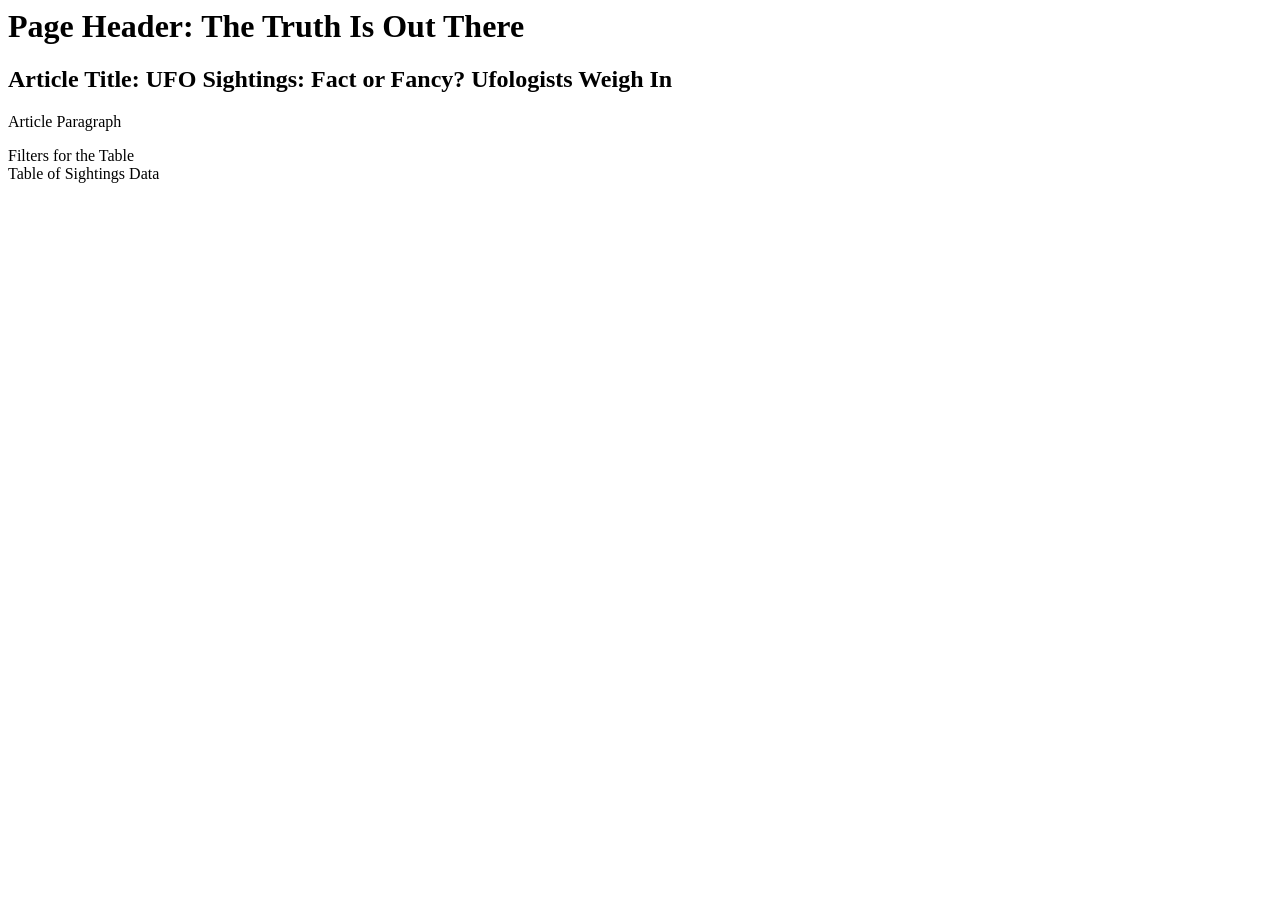
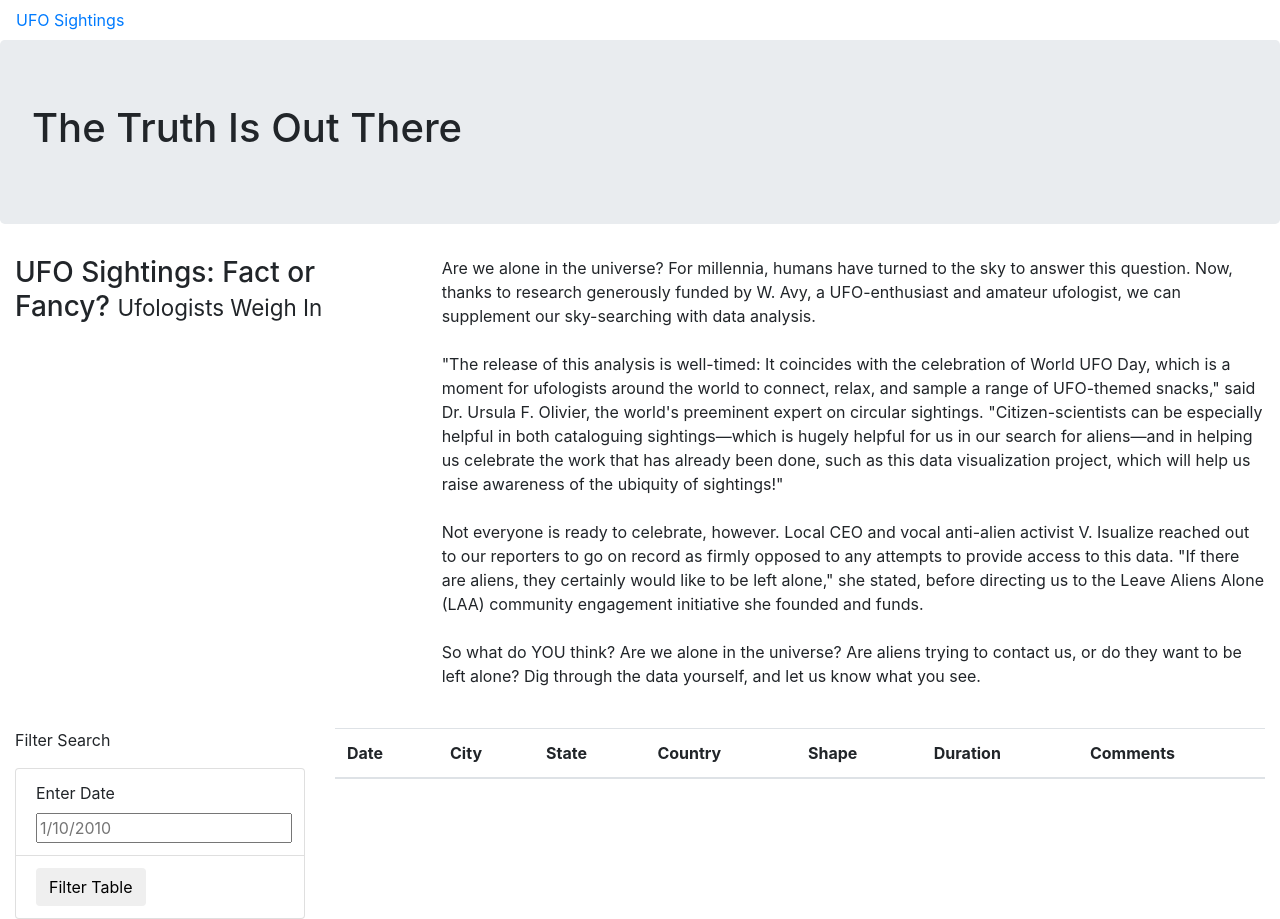
Before and after one commit to Nightlymist/UFOs, a plain HTML site: page index.html in a window 1280 px wide. Before the commit the page ends 800 px from the top, so only its background shows below. Drawn offline with nearby package versions, Linux system fonts and the light colour scheme.

Commit message:
Adding html format

```diff
--- a/index.html
+++ b/index.html
@@ -1,9 +1,77 @@
-<div class="jumotron">
-    <h1>Page Header: The Truth Is Out There</h1>
-</div>
-<div class="article">
-    <h2>Article Title: UFO Sightings: Fact or Fancy? Ufologists Weigh In</h2>
-    <p>Article Paragraph</p>
-</div>
-<div class="col-md-3"> Filters for the Table</div>
-<div class="col-md-9"> Table of Sightings Data</div>
+<!DOCTYPE html>
+<html lang="en">
+<head>
+    <meta charset="UTF-8">
+    <meta http-equiv="X-UA-Compatible" content="IE=edge">
+    <meta name="viewport" content="width=device-width, initial-scale=1.0">
+    <title>UFO Finder</title>
+    <link
+        rel="stylesheet"
+        href="https://maxcdn.bootstrapcdn.com/bootstrap/4.0.0/css/bootstrap.min.css"
+        integrity="sha384-Gn5384xqQ1aoWXA+058RXPxPg6fy4IWvTNh0E263XmFcJlSAwiGgFAW/dAiS6JXm"
+        crossorigin="anonymous"
+    />
+</head>
+<body>
+    <div class="wrapper">
+        <nav class="navbar navbar-expand-lg">
+            <a class=""navbar-brand href="index.html">UFO Sightings</a>
+        </nav>
+    </div>
+    <div class="jumbotron">
+        <h1>The Truth Is Out There</h1>
+    </div>
+    <div class="container-fluid">
+        <div class="row">
+                <div class="col-md-4">
+                    <h3>UFO Sightings: Fact or Fancy? <small>Ufologists Weigh In</small></h3>
+                </div>
+                <div class="col-md-8">
+                    <p>
+                        Are we alone in the universe? For millennia, humans have turned to the sky to answer this question. Now, thanks to research generously funded by W. Avy, a UFO-enthusiast and amateur ufologist, we can supplement our sky-searching with data analysis.<br><br>
+
+"The release of this analysis is well-timed: It coincides with the celebration of World UFO Day, which is a moment for ufologists around the world to connect, relax, and sample a range of UFO-themed snacks," said Dr. Ursula F. Olivier, the world's preeminent expert on circular sightings. "Citizen-scientists can be especially helpful in both cataloguing sightings—which is hugely helpful for us in our search for aliens—and in helping us celebrate the work that has already been done, such as this data visualization project, which will help us raise awareness of the ubiquity of sightings!"<br><br>
+
+Not everyone is ready to celebrate, however. Local CEO and vocal anti-alien activist V. Isualize reached out to our reporters to go on record as firmly opposed to any attempts to provide access to this data. "If there are aliens, they certainly would like to be left alone," she stated, before directing us to the Leave Aliens Alone (LAA) community engagement initiative she founded and funds. <br><br>
+
+So what do YOU think? Are we alone in the universe? Are aliens trying to contact us, or do they want to be left alone? Dig through the data yourself, and let us know what you see.<br><br>
+                    </p>
+                </div>
+        </div>
+    </div>
+    <div class="container-fluid">
+        <div class="row">
+            <div class="col-md-3">
+                <form>
+                    <p>Filter Search</p>
+                </form>
+                <ul class="list-group">
+                    <li class="list-group-item">
+                        <label for="date">Enter Date</label>
+                        <input type="text" placeholder="1/10/2010" id="datetime" />
+                    </li>
+                    <li class="list-group-item">
+                        <button id="filter-btn" type="button" class="btn btn-default">Filter Table</button>
+                    </li>
+                </ul>
+            </div>
+            <div class="col-md-9">
+                <table class="table table-striped">
+                    <thead>
+                        <tr>
+                            <th>Date</th>
+                            <th>City</th>
+                            <th>State</th>
+                            <th>Country</th>
+                            <th>Shape</th>
+                            <th>Duration</th>
+                            <th>Comments</th>
+                        </tr>
+                    </thead>
+                    <tbody></tbody>
+                </table>
+            </div>
+        </div>
+    </div>
+</body>
+</html>
```
Also changed, not shown: 1 other file.
